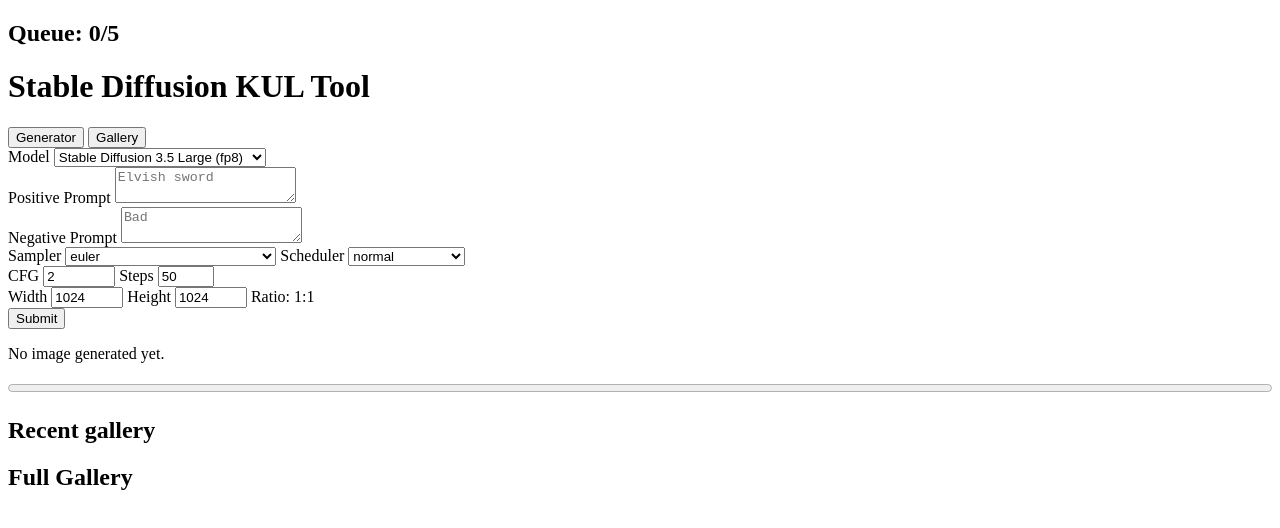
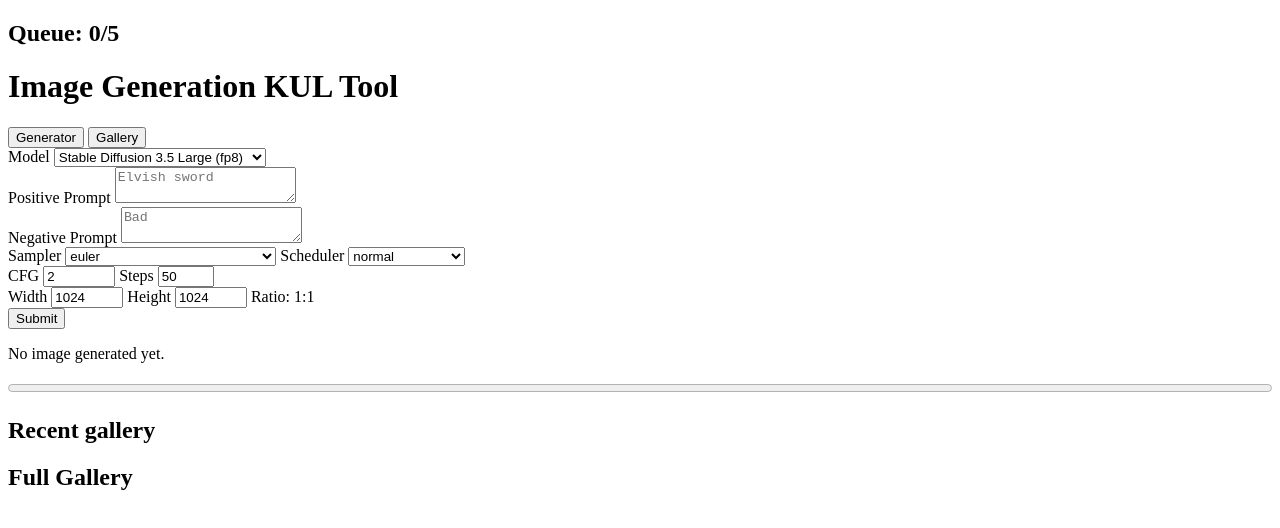
Before and after one commit to Qbsoon/ComfyUI_WebSite, a website with bundled scripts: page index.html in a window 1280 px wide. Built offline with nearby package versions, Linux system fonts and the light colour scheme.

Commit message:
Changed title

```diff
--- a/index.html
+++ b/index.html
@@ -14,7 +14,7 @@
         <div id="queueDiv">
             <h2 id="queueOutput">Queue: 0/5</h2>
         </div>
-        <h1>Stable Diffusion KUL Tool</h1>
+        <h1>Image Generation KUL Tool</h1>
         <div id="tabs">
             <button id="generatorTab" class="active">Generator</button>
             <button id="galleryTab">Gallery</button>
```
